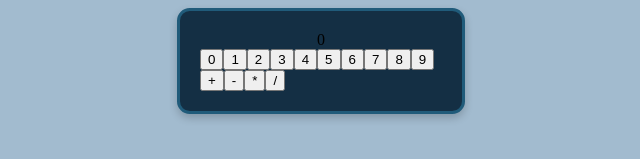
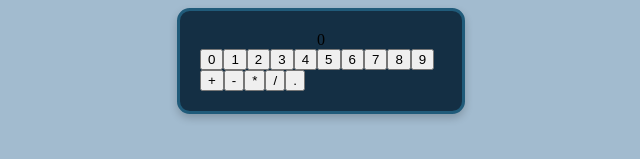
Before and after one commit to jfranklin12/calculator, a React (Create React App) app: page / in a window 1280 px wide. Shown: the part 339-498 px from the top of the page, without its empty margins (319-959 px from the left). Built offline with nearby package versions, Linux system fonts and the light colour scheme.

Commit message:
dec function implement to display in current value and input

```diff
--- a/src/components/Calculator.js
+++ b/src/components/Calculator.js
@@ -31,11 +31,12 @@ const Calculator = () => {
     }
 
     // decimal button function
-    // const handleDecBtnClick = () => {
-    //     if (!currentValue.includes(".")) {
-    //         setCurrentValue((prevState) => prevState + ".");
-    //     }
-    // };
+    const handleDecBtnClick = () => {
+        if (!currentValue.includes(".")) {
+            setCurrentValue((prevState) => prevState + ".");
+            setInput((prevInput => [...prevInput, "."]))
+        }
+    };
 
     // clear button function
     // const handleClrBtnClick = () => {
@@ -122,7 +123,7 @@ const Calculator = () => {
                 {/* equal button */}
                 {/* <Button key="equal" value="=" id="equals" onClick={handleEqualBtnClick} /> */}
                 {/* decimal button */}
-                {/* <Button key="decimal" value="." id="decimal" onClick={handleDecBtnClick} /> */}
+                <Button key="decimal" value="." id="decimal" onClick={handleDecBtnClick} />
 
             </div>
 
```
